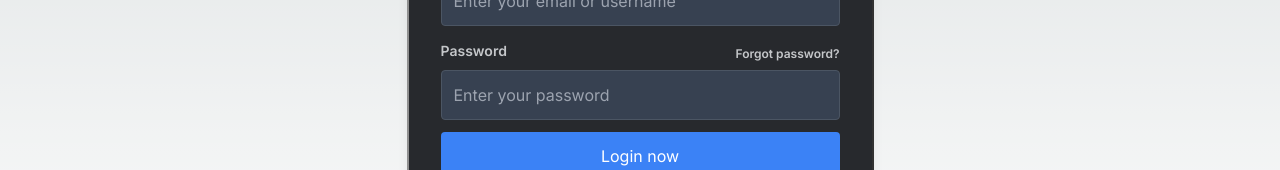
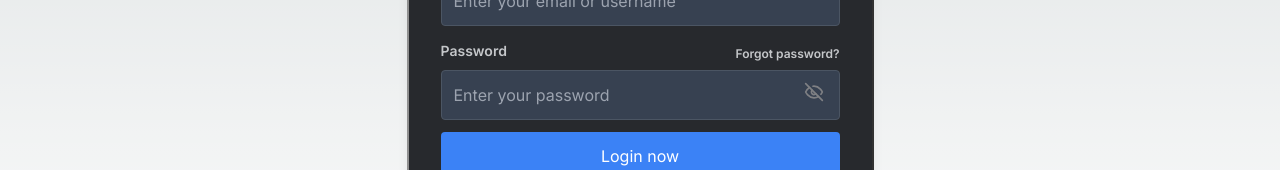
Before and after one commit to devSaakar/login_ui, a Next.js app: page /sign-in in a window 1280 px wide. Shown: the part 394-564 px from the top of the page. Built offline with nearby package versions, Linux system fonts and the light colour scheme.

Commit message:
ft: update readme and added password eye.

```diff
--- a/components/ui/Input.tsx
+++ b/components/ui/Input.tsx
@@ -1,6 +1,7 @@
-import React from "react";
+import React, { useState } from "react";
 import Typography from "./Typography";
 import { InputType } from "@/types/formTypes.type";
+import ToogleEyeIcon from "./ToogleEyeIcon";
 
 interface InputProps {
   type: InputType;
@@ -25,6 +26,13 @@ const Input: React.FC<InputProps> = ({
   showExtraComponent = false,
   error = false,
 }) => {
+  const [isPasswordVisible, setIsPasswordVisible] = useState(false);
+
+  const togglePasswordVisibility = () => {
+    console.log("isPasswordVisible", isPasswordVisible);
+    setIsPasswordVisible(!isPasswordVisible);
+  };
+
   return (
     <div className="w-full">
       <div className="flex-between w-full">
@@ -43,17 +51,29 @@ const Input: React.FC<InputProps> = ({
           </Typography>
         )}
       </div>
+      <div className="relative">
         <input
           name={name}
-        type={type}
+          type={isPasswordVisible ? InputType.Text : type}
           id={id}
           className={`w-full p-3 rounded bg-gray-700 text-white border border-gray-600 focus:outline-none  ${
-          error ? "border-red-500" : "focus:border-blue-500"
-        }`}
+            error ? "border-red-500" : "border-blue-500"
+          }
+          ${type === InputType.Password ? "pr-10" : ""}
+          `}
           value={value}
           onChange={onChange}
           placeholder={placeholder}
         />
+        {type === InputType.Password && (
+          <div className="absolute right-4  top-1/2 transform -translate-y-1/2">
+            <ToogleEyeIcon
+              isPasswordVisible={isPasswordVisible}
+              togglePasswordVisibility={togglePasswordVisibility}
+            />
+          </div>
+        )}
+      </div>
     </div>
   );
 };
--- /dev/null
+++ b/components/ui/ToogleEyeIcon.tsx
@@ -0,0 +1,47 @@
+import React, { MouseEventHandler } from "react";
+
+interface ToogleEyeIconProps {
+  isPasswordVisible: boolean;
+  togglePasswordVisibility: () => void;
+}
+
+const ToogleEyeIcon: React.FC<ToogleEyeIconProps> = ({
+  isPasswordVisible,
+  togglePasswordVisibility,
+}) => {
+  const handleClick = (e: React.MouseEvent<HTMLElement>) => {
+    e.preventDefault();
+    togglePasswordVisibility();
+  };
+  return (
+    <button onClick={handleClick}>
+      <svg
+        className="shrink-0 size-2.8"
+        width="20"
+        height="20"
+        viewBox="0 0 24 24"
+        fill="none"
+        stroke="#7F8084"
+        strokeWidth="2"
+        strokeLinecap="round"
+        strokeLinejoin="round"
+      >
+        {isPasswordVisible ? (
+          <>
+            <path d="M2 12s3-7 10-7 10 7 10 7-3 7-10 7-10-7-10-7Z"></path>
+            <circle cx="12" cy="12" r="3"></circle>
+          </>
+        ) : (
+          <>
+            <path d="M9.88 9.88a3 3 0 1 0 4.24 4.24"></path>
+            <path d="M10.73 5.08A10.43 10.43 0 0 1 12 5c7 0 10 7 10 7a13.16 13.16 0 0 1-1.67 2.68"></path>
+            <path d="M6.61 6.61A13.526 13.526 0 0 0 2 12s3 7 10 7a9.74 9.74 0 0 0 5.39-1.61"></path>
+            <line x1="2" x2="22" y1="2" y2="22"></line>
+          </>
+        )}
+      </svg>
+    </button>
+  );
+};
+
+export default ToogleEyeIcon;
```
Also changed, not shown: 1 other file (tests, documents, lock files or other folders). Lines whose indentation alone changed are shown as unchanged.
